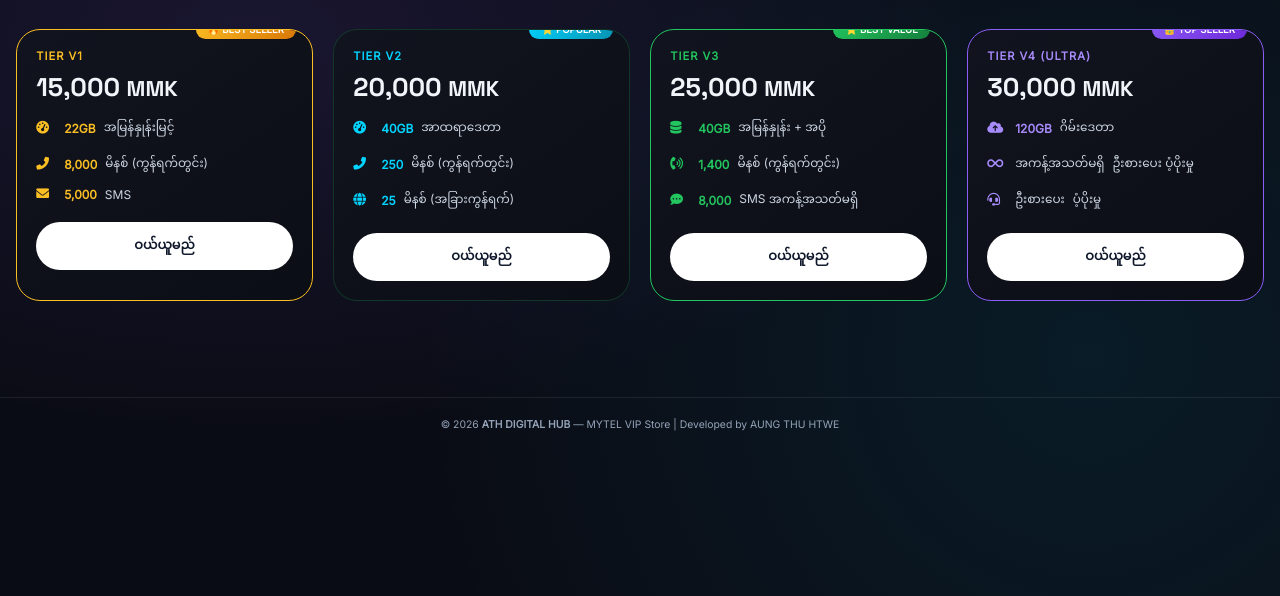
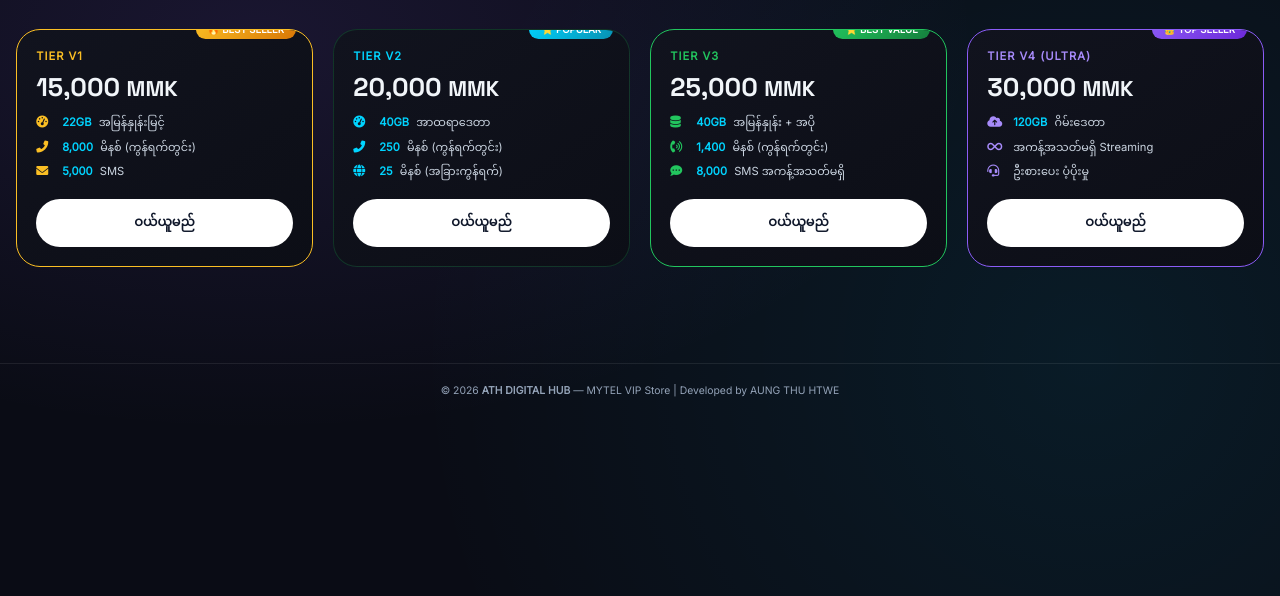
Before and after one commit to athsoftwareengineering-debug/ath.digital.hub, a website: page index.html in a window 1280 px wide. Shown: the part 204-800 px from the top of the page. Drawn offline with Linux system fonts and the light colour scheme.

Commit message:
Update index.html

```diff
--- a/index.html
+++ b/index.html
@@ -568,6 +568,7 @@
         }
         .view-slip-btn:hover { background: var(--cyan); color: #030712; }
 
+        /* Pack Cards - Fixed for text visibility */
         .pack-grid {
             display: grid;
             grid-template-columns: repeat(auto-fit, minmax(280px, 1fr));
@@ -598,9 +599,37 @@
         }
         .pack-tier { font-size: 0.7rem; text-transform: uppercase; font-weight: 600; letter-spacing: 1px; }
         .pack-price { font-family: 'Space Grotesk', monospace; font-size: 1.6rem; font-weight: 800; margin: 8px 0 12px; }
-        .feature-list { list-style: none; margin: 12px 0 20px; }
-        .feature-list li { margin-bottom: 10px; font-size: 0.75rem; display: flex; align-items: center; gap: 8px; color: #cbd5e1; }
-        .feature-list li i { width: 20px; font-size: 0.8rem; }
+
+        /* Fixed feature list - all text visible */
+        .feature-list {
+            list-style: none;
+            margin: 12px 0 20px;
+        }
+        .feature-list li {
+            margin-bottom: 10px;
+            font-size: 0.7rem;
+            display: flex;
+            align-items: flex-start;
+            gap: 8px;
+            color: #cbd5e1;
+            line-height: 1.3;
+            word-break: break-word;
+        }
+        .feature-list li i {
+            width: 18px;
+            font-size: 0.75rem;
+            margin-top: 1px;
+            flex-shrink: 0;
+        }
+        .feature-list li span {
+            flex: 1;
+        }
+        .feature-list li .feature-number {
+            font-weight: 600;
+            color: var(--cyan);
+            margin-right: 4px;
+        }
+
         .buy-btn {
             width: 100%;
             padding: 10px 0;
@@ -788,9 +817,9 @@
             <div class="pack-tier" style="color:#fbbf24;">TIER V1</div>
             <div class="pack-price">15,000 <small>MMK</small></div>
             <div class="feature-list">
-                <li><i class="fas fa-tachometer-alt" style="color:#fbbf24;"></i> <span style="font-weight:600; color:#fbbf24;">22GB</span> <span class="feature-text">အမြန်နှုန်းမြင့်</span></li>
-                <li><i class="fas fa-phone-alt" style="color:#fbbf24;"></i> <span style="font-weight:600; color:#fbbf24;">8,000</span> <span class="feature-text">မိနစ် (ကွန်ရက်တွင်း)</span></li>
-                <li><i class="fas fa-envelope" style="color:#fbbf24;"></i> <span style="font-weight:600; color:#fbbf24;">5,000</span> <span class="feature-text">SMS</span></li>
+                <li><i class="fas fa-tachometer-alt" style="color:#fbbf24;"></i> <span><span class="feature-number">22GB</span> <span class="feature-text-1">အမြန်နှုန်းမြင့်</span></span></li>
+                <li><i class="fas fa-phone-alt" style="color:#fbbf24;"></i> <span><span class="feature-number">8,000</span> <span class="feature-text-2">မိနစ် (ကွန်ရက်တွင်း)</span></span></li>
+                <li><i class="fas fa-envelope" style="color:#fbbf24;"></i> <span><span class="feature-number">5,000</span> <span class="feature-text-3">SMS</span></span></li>
             </div>
             <button class="buy-btn" data-plan="VIP LEVEL - 1" data-price="15000"><span class="buy-btn-text">ဝယ်ယူမည်</span></button>
         </div>
@@ -800,9 +829,9 @@
             <div class="pack-tier" style="color:#00d4ff;">TIER V2</div>
             <div class="pack-price">20,000 <small>MMK</small></div>
             <div class="feature-list">
-                <li><i class="fas fa-tachometer-alt" style="color:#00d4ff;"></i> <span style="font-weight:600; color:#00d4ff;">40GB</span> <span class="feature-text">အာထရာဒေတာ</span></li>
-                <li><i class="fas fa-phone-alt" style="color:#00d4ff;"></i> <span style="font-weight:600; color:#00d4ff;">250</span> <span class="feature-text">မိနစ် (ကွန်ရက်တွင်း)</span></li>
-                <li><i class="fas fa-globe" style="color:#00d4ff;"></i> <span style="font-weight:600; color:#00d4ff;">25</span> <span class="feature-text">မိနစ် (အခြားကွန်ရက်)</span></li>
+                <li><i class="fas fa-tachometer-alt" style="color:#00d4ff;"></i> <span><span class="feature-number">40GB</span> <span class="feature-text-1">အာထရာဒေတာ</span></span></li>
+                <li><i class="fas fa-phone-alt" style="color:#00d4ff;"></i> <span><span class="feature-number">250</span> <span class="feature-text-2">မိနစ် (ကွန်ရက်တွင်း)</span></span></li>
+                <li><i class="fas fa-globe" style="color:#00d4ff;"></i> <span><span class="feature-number">25</span> <span class="feature-text-3">မိနစ် (အခြားကွန်ရက်)</span></span></li>
             </div>
             <button class="buy-btn" data-plan="VIP LEVEL - 2" data-price="20000"><span class="buy-btn-text">ဝယ်ယူမည်</span></button>
         </div>
@@ -812,9 +841,9 @@
             <div class="pack-tier" style="color:#22c55e;">TIER V3</div>
             <div class="pack-price">25,000 <small>MMK</small></div>
             <div class="feature-list">
-                <li><i class="fas fa-database" style="color:#22c55e;"></i> <span style="font-weight:600; color:#22c55e;">40GB</span> <span class="feature-text">အမြန်နှုန်း + အပို</span></li>
-                <li><i class="fas fa-phone-volume" style="color:#22c55e;"></i> <span style="font-weight:600; color:#22c55e;">1,400</span> <span class="feature-text">မိနစ် (ကွန်ရက်တွင်း)</span></li>
-                <li><i class="fas fa-comment-dots" style="color:#22c55e;"></i> <span style="font-weight:600; color:#22c55e;">8,000</span> <span class="feature-text">SMS အကန့်အသတ်မရှိ</span></li>
+                <li><i class="fas fa-database" style="color:#22c55e;"></i> <span><span class="feature-number">40GB</span> <span class="feature-text-1">အမြန်နှုန်း + အပို</span></span></li>
+                <li><i class="fas fa-phone-volume" style="color:#22c55e;"></i> <span><span class="feature-number">1,400</span> <span class="feature-text-2">မိနစ် (ကွန်ရက်တွင်း)</span></span></li>
+                <li><i class="fas fa-comment-dots" style="color:#22c55e;"></i> <span><span class="feature-number">8,000</span> <span class="feature-text-3">SMS အကန့်အသတ်မရှိ</span></span></li>
             </div>
             <button class="buy-btn" data-plan="VIP LEVEL - 3" data-price="25000"><span class="buy-btn-text">ဝယ်ယူမည်</span></button>
         </div>
@@ -824,9 +853,9 @@
             <div class="pack-tier" style="color:#a78bfa;">TIER V4 (ULTRA)</div>
             <div class="pack-price">30,000 <small>MMK</small></div>
             <div class="feature-list">
-                <li><i class="fas fa-cloud-upload-alt" style="color:#a78bfa;"></i> <span style="font-weight:600; color:#a78bfa;">120GB</span> <span class="feature-text">ဂိမ်းဒေတာ</span></li>
-                <li><i class="fas fa-infinity" style="color:#a78bfa;"></i> <span class="feature-text">အကန့်အသတ်မရှိ</span> <span class="feature-text">Streaming</span></li>
-                <li><i class="fas fa-headset" style="color:#a78bfa;"></i> <span class="feature-text">ဦးစားပေး</span> <span class="feature-text">ပံ့ပိုးမှု</span></li>
+                <li><i class="fas fa-cloud-upload-alt" style="color:#a78bfa;"></i> <span><span class="feature-number">120GB</span> <span class="feature-text-1">ဂိမ်းဒေတာ</span></span></li>
+                <li><i class="fas fa-infinity" style="color:#a78bfa;"></i> <span><span class="feature-text-2">အကန့်အသတ်မရှိ Streaming</span></span></li>
+                <li><i class="fas fa-headset" style="color:#a78bfa;"></i> <span><span class="feature-text-3">ဦးစားပေး ပံ့ပိုးမှု</span></span></li>
             </div>
             <button class="buy-btn" data-plan="VIP LEVEL - 4 (ULTRA)" data-price="30000"><span class="buy-btn-text">ဝယ်ယူမည်</span></button>
         </div>
@@ -841,7 +870,7 @@
 
     <div class="auto-refresh-status">
         <i class="fas fa-sync-alt"></i>
-        <span id="autoRefreshText">အလိုအလျောက် ပြန်လည်စတင်ခြင်း: 30s</span>
+        <span id="autoRefreshText">အလိုအလျောက်: 30s</span>
     </div>
 
     <div class="search-section">
@@ -872,7 +901,7 @@
             <div class="empty-msg"><i class="fas fa-spinner fa-pulse"></i> <span id="loadingFeedText">Loading feed...</span></div>
         </div>
         <div class="status-bar">
-            <span class="status-badge-sm"><span class="status-dot"></span> <span id="liveUpdateText">အလိုအလျောက် အသစ်ပြန်တင်မည်: 30s</span></span>
+            <span class="status-badge-sm"><span class="status-dot"></span> <span id="liveUpdateText">အလိုအလျောက်: 30s</span></span>
         </div>
     </div>
 </div>
@@ -881,15 +910,15 @@
     <div class="modal-card">
         <div class="modal-close" id="closeModalBtn">&times;</div>
         <div style="text-align:center;"><i class="fas fa-credit-card" style="font-size:1.8rem; color:var(--cyan);"></i></div>
-        <h3 id="paymentTitleText" style="font-family:'Space Grotesk'; text-align:center;">ငွေပေးချေမှုအသေးစိတ်</h3>
+        <h3 id="paymentTitleText" style="font-family:'Space Grotesk'; text-align:center;">ငွေပေးချေမှု</h3>
         <div class="info-compact">
             <div class="info-row"><span class="info-label">🏦 ငွေလွှဲနည်းလမ်း</span><span class="info-value">K-Pay / WavePay</span></div>
             <div class="info-row"><span class="info-label">👤 အကောင့်အမည်</span><span class="info-value">AUNG THU HTWE</span></div>
             <div class="info-row"><span class="info-label">📞 ဖုန်းနံပါတ်</span><span class="info-value phone-copy" id="clickablePhone">09789999368 📋</span></div>
         </div>
         <form id="orderForm" enctype="multipart/form-data">
-            <div class="form-group"><label id="phoneLabelText">📱 ဒေတာထည့်ရမည့်ဖုန်းနံပါတ် *</label><input type="tel" id="customerPhone" class="form-control" placeholder="09XXXXXXXXX" required></div>
-            <div class="form-group"><label id="slipLabelText">🧾 ငွေလွှဲပြေစာ (Screenshot)</label><input type="file" id="slipImage" class="form-control" accept="image/*" required></div>
+            <div class="form-group"><label id="phoneLabelText">📱 ဖုန်းနံပါတ် *</label><input type="tel" id="customerPhone" class="form-control" placeholder="09XXXXXXXXX" required></div>
+            <div class="form-group"><label id="slipLabelText">🧾 ငွေလွှဲပြေစာ</label><input type="file" id="slipImage" class="form-control" accept="image/*" required></div>
             <button type="submit" class="submit-btn"><span id="submitBtnText">✅ အော်ဒါတင်မည်</span></button>
         </form>
         <div class="footnote" id="footnoteText">※ ဖုန်းနံပါတ်ကို နှိပ်၍ ကူးယူနိုင်ပါသည်။</div>
@@ -915,11 +944,10 @@
     // ==================== LANGUAGE SYSTEM ====================
     let currentLang = localStorage.getItem('app_language') || 'my';
 
-    // Translations - Shortened for layout stability
+    // Translations
     const translations = {
         my: {
             myOrdersBtn: 'အော်ဒါများ',
-            heroSubtitle: 'မြန်ဆန်သော Data & Voice Plan များ — VIP အတွေ့အကြုံ',
             dashboardTitle: 'အော်ဒါများ',
             autoRefresh: 'အလိုအလျောက်: 30s',
             searchTitle: 'ရှာဖွေရန်',
@@ -964,21 +992,10 @@
             copyId: '📋 ကူးယူရန်',
             viewReceipt: '🧾 ပြေစာကြည့်ရန်',
             newBadge: 'NEW',
-            buyNow: 'ဝယ်ယူမည်',
-            extremeSpeed: 'အမြန်နှုန်းမြင့်',
-            onNetMins: 'မိနစ် (ကွန်ရက်တွင်း)',
-            sms: 'SMS',
-            ultraData: 'အာထရာဒေတာ',
-            anyNetMins: 'မိနစ် (အခြားကွန်ရက်)',
-            highSpeedExtra: 'အမြန်နှုန်း + အပို',
-            smsUnlimited: 'SMS အကန့်အသတ်မရှိ',
-            gamerData: 'ဂိမ်းဒေတာ',
-            unlimited: 'အကန့်အသတ်မရှိ',
-            prioritySupport: 'ဦးစားပေး ပံ့ပိုးမှု'
+            buyNow: 'ဝယ်ယူမည်'
         },
         en: {
             myOrdersBtn: 'Orders',
-            heroSubtitle: 'High-speed Data & Voice Plans — VIP Experience',
             dashboardTitle: 'Orders',
             autoRefresh: 'Auto: 30s',
             searchTitle: 'Search',
@@ -1023,26 +1040,15 @@
             copyId: '📋 Copy',
             viewReceipt: '🧾 View Receipt',
             newBadge: 'NEW',
-            buyNow: 'Purchase Now',
-            extremeSpeed: 'Extreme Speed',
-            onNetMins: 'On-Net Mins',
-            sms: 'SMS',
-            ultraData: 'Ultra Data',
-            anyNetMins: 'Any Net Mins',
-            highSpeedExtra: 'High-Speed + Extra',
-            smsUnlimited: 'SMS Unlimited',
-            gamerData: 'Gamer Data',
-            unlimited: 'Unlimited',
-            prioritySupport: 'Priority Support'
+            buyNow: 'Purchase Now'
         }
     };
 
-    function updateLanguage() {
+    function updateUI() {
         const t = translations[currentLang];
         if (!t) return;
 
         document.getElementById('myOrdersBtnText').textContent = t.myOrdersBtn;
-        document.querySelector('.hero-subtitle').textContent = t.heroSubtitle;
         document.getElementById('dashboardTitleText').textContent = t.dashboardTitle;
         document.getElementById('autoRefreshText').textContent = t.autoRefresh;
         document.getElementById('searchTitleText').textContent = t.searchTitle;
@@ -1062,16 +1068,6 @@
         document.getElementById('screenshotTitleText').textContent = t.screenshotTitle;
         document.getElementById('modalFooterText').textContent = t.modalFooter;
 
-        const features = [
-            t.extremeSpeed, t.onNetMins, t.sms,
-            t.ultraData, t.onNetMins, t.anyNetMins,
-            t.highSpeedExtra, t.onNetMins, t.smsUnlimited,
-            t.gamerData, t.unlimited, t.prioritySupport
-        ];
-        document.querySelectorAll('.feature-text').forEach((el, idx) => {
-            if (idx < features.length) el.textContent = features[idx];
-        });
-
         document.querySelectorAll('.buy-btn-text').forEach(btn => {
             btn.textContent = t.buyNow;
         });
@@ -1081,6 +1077,7 @@
             else btn.classList.remove('active');
         });
 
+        // Re-render dynamic content
         renderMyOrders();
         renderStack();
     }
@@ -1577,9 +1574,7 @@
         btn.addEventListener('click', () => {
             currentLang = btn.dataset.lang;
             localStorage.setItem('app_language', currentLang);
-            updateLanguage();
-            renderMyOrders();
-            renderStack();
+            updateUI();
         });
     });
 
@@ -1587,15 +1582,13 @@
     window.openScreenshot = openScreenshot;
     window.closeImageModal = closeImageModal;
 
-    updateLanguage();
+    updateUI();
 
     if (myPhone) {
         console.log("✅ Loaded with saved phone:", maskPhoneNumber(myPhone));
     }
-    console.log("✅ ATH DIGITAL HUB - Fully Functional with Stable Layout");
-    console.log("✅ Language switcher: Myanmar/English (shortened text for layout)");
-    console.log("✅ Rotation: Bottom card moves to top every 10 seconds");
-    console.log("✅ Search highlight: yellow glow");
+    console.log("✅ ATH DIGITAL HUB - Fully Functional");
+    console.log("✅ Card text fully visible - improved layout");
 </script>
 </body>
 </html>
```
